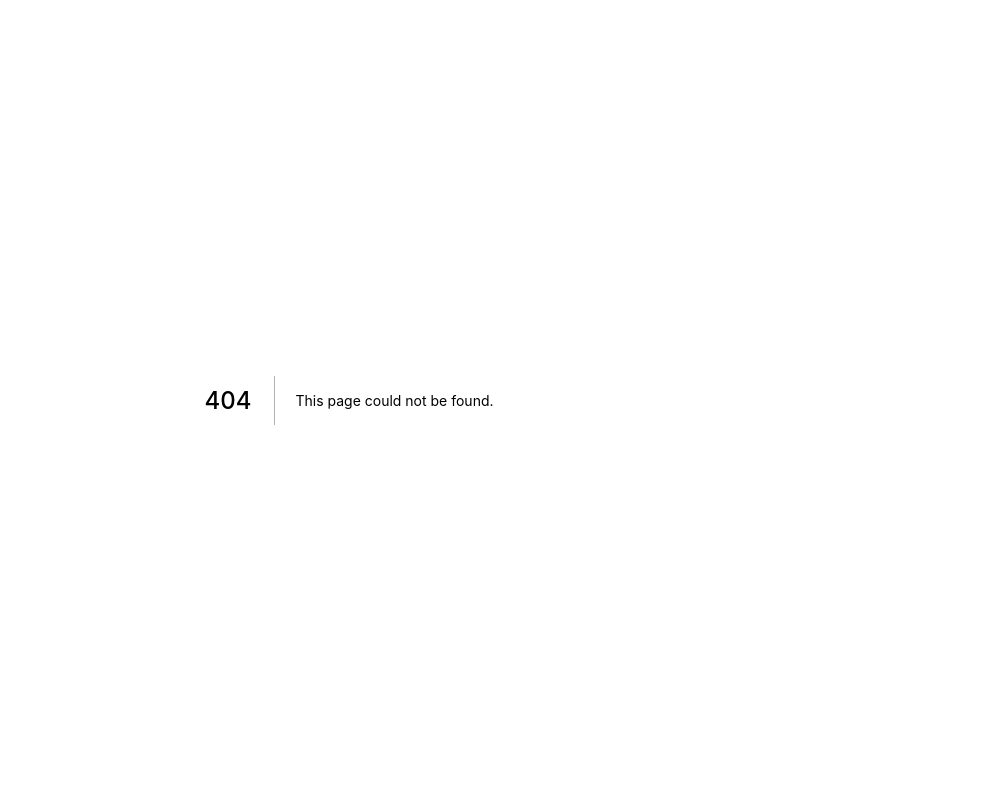
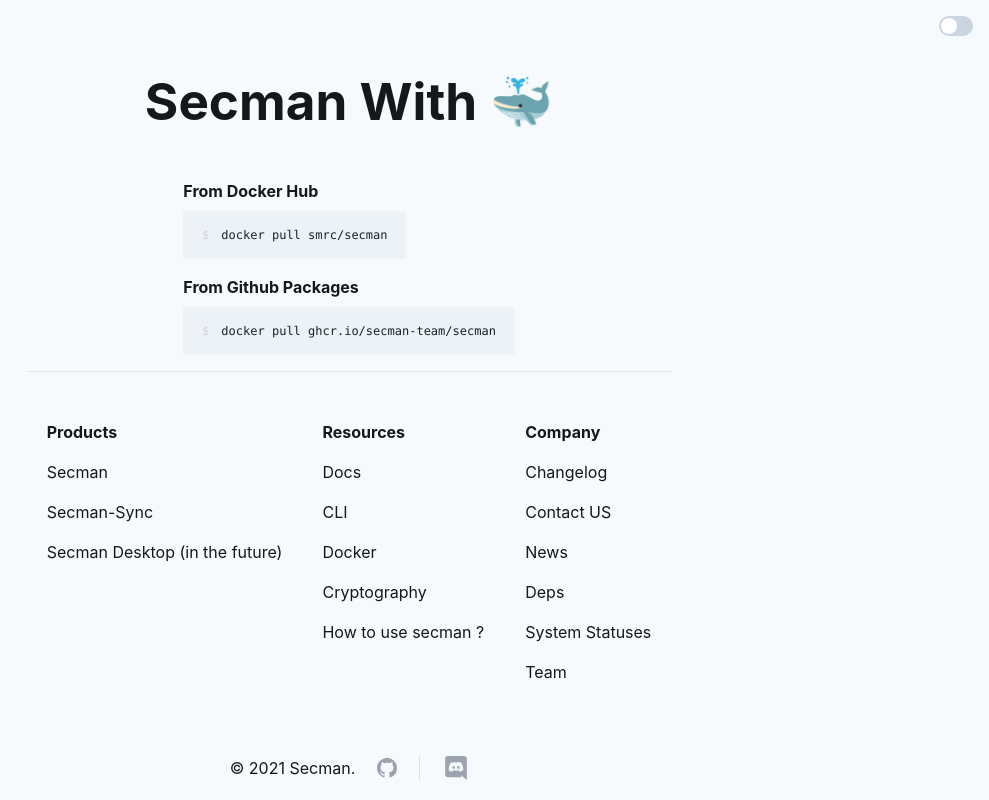
Before and after one commit to secman-archive/cli.secman.dev, a Next.js app: page /docker in a window 1280 px wide. Before the commit this address had no page. Shown: the whole page, without its empty margins (291-1280 px from the left). Built offline with nearby package versions, Linux system fonts and the light colour scheme; what @tailwindcss/ui, tailwindcss-hyphens would draw is missing.

Commit message:
create docker page

```diff
--- a/components/CTA.tsx
+++ b/components/CTA.tsx
@@ -73,6 +73,14 @@
               <div className="px-5 py-2">
                 <Link
                   className="text-base leading-6 text-gray-500"
+                  href={URLS.docker.main}
+                >
+                  Docker
+                </Link>
+              </div>
+              <div className="px-5 py-2">
+                <Link
+                  className="text-base leading-6 text-gray-500"
                   isExternal
                   href={URLS.docs.cryptography}
                 >
@@ -130,7 +138,6 @@
               <div className="px-5 py-2">
                 <Link
                   className="text-base leading-6 text-gray-500"
-                  isExternal
                   href={URLS.deps_site}
                 >
                   Deps
--- a/components/Hero.tsx
+++ b/components/Hero.tsx
@@ -8,6 +8,16 @@
   </Flex>
 );
 
+export const DockerHero = ({ title }) => (
+  <Flex justifyContent="center" alignItems="center" height="100vh">
+    <Heading fontSize="4vw">{title}</Heading>
+  </Flex>
+);
+
 Hero.defaultProps = {
   title: "Welcome to Secman Deps 📦",
 };
+
+DockerHero.defaultProps = {
+  title: "Secman With 🐳",
+};
--- a/pages/api/routes.ts
+++ b/pages/api/routes.ts
@@ -12,6 +12,13 @@
 
 export const URLS = {
   gh: "https://github.com",
+
+  docker: {
+    main: "/docker",
+    hub: "https://hub.docker.com/r/smrc/secman",
+    gh_packages: "https://github.com/secman-team/secman-docker/packages/733282",
+    ghcr: "https://ghcr.io/secman-team/secman",
+  },
 
   secman_org: "",
 
@@ -50,7 +57,7 @@
     id: `${core}/#features`,
   },
 
-  deps_site: "https://secman-team.github.io",
+  deps_site: "/",
 
   sys_statuses: "https://secman.checklyhq.com",
 };
--- /dev/null
+++ b/pages/docker.tsx
@@ -0,0 +1,51 @@
+import { Link, Text } from "@chakra-ui/react";
+import { DockerHero } from "../components/Hero";
+import { Container } from "../components/Container";
+import { Main } from "../components/Main";
+import { DarkModeSwitch } from "../components/DarkModeSwitch";
+import { CTA } from "../components/CTA";
+import Head from "next/head";
+import CodeBlock from "../components/CodeBlock";
+import { URLS } from "./api/routes";
+
+const DockerPage = () => (
+  <div>
+    <Head>
+      <title>Secman With Docker</title>
+    </Head>
+    <Container height="100vh">
+      <DockerHero />
+      <Main>
+        <div className="max-w-screen-sm mx-auto px-4 sm:px-6 md:px-8 mt-20">
+          <div key="ghcr" className="my-4">
+            <Link isExternal href={URLS.docker.hub}>
+              <Text className="font-bold my-2">
+                From Docker Hub
+              </Text>
+            </Link>
+            <CodeBlock
+              language="bash"
+              code={`docker pull smrc/secman`}
+            />
+          </div>
+          <div key="ghcr" className="my-4">
+            <Link isExternal href={URLS.docker.ghcr}>
+              <Text className="font-bold my-2">
+                From Github Packages
+              </Text>
+            </Link>
+            <CodeBlock
+              language="bash"
+              code={`docker pull ghcr.io/secman-team/secman`}
+            />
+          </div>
+        </div>
+      </Main>
+
+      <DarkModeSwitch />
+      <CTA />
+    </Container>
+  </div>
+);
+
+export default DockerPage;
```
